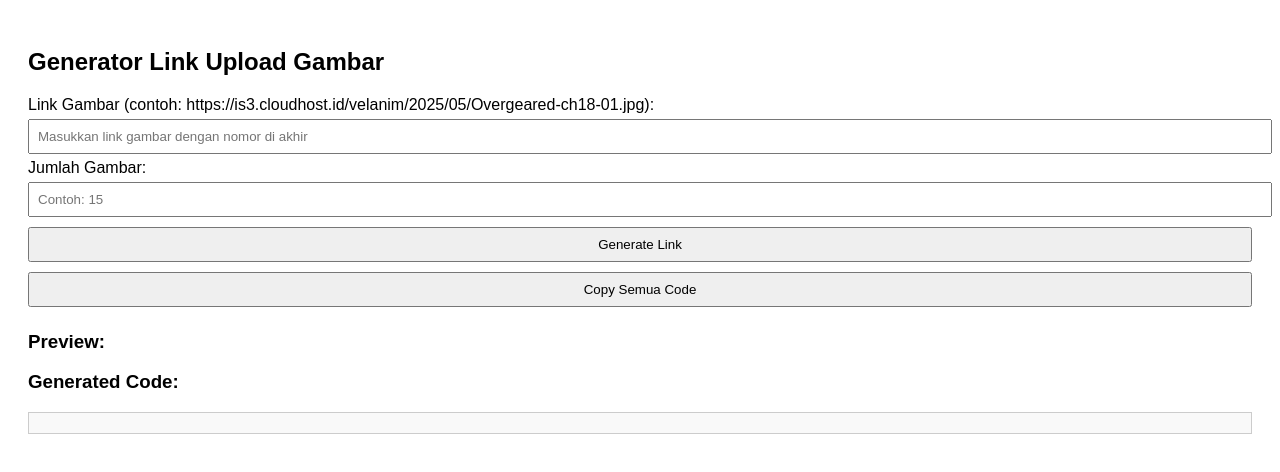
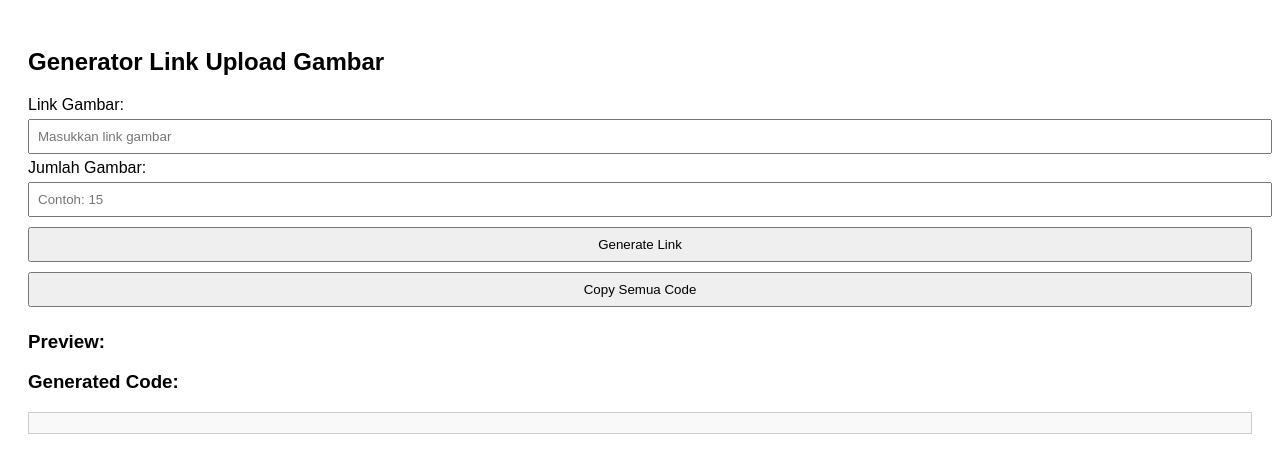
Before and after one commit to nabilahdg/generate_link, a plain HTML site: page generate_link.html in a window 1280 px wide. Drawn offline with Linux system fonts and the light colour scheme.

Commit message:
Update generate_link.html

```diff
--- a/generate_link.html
+++ b/generate_link.html
@@ -29,8 +29,8 @@
 </head>
 <body>
 <h2>Generator Link Upload Gambar</h2>
-<label>Link Gambar (contoh: https://is3.cloudhost.id/velanim/2025/05/Overgeared-ch18-01.jpg):</label>
-<input type="text" id="baseUrl" placeholder="Masukkan link gambar dengan nomor di akhir">
+<label>Link Gambar:</label>
+<input type="text" id="baseUrl" placeholder="Masukkan link gambar">
 <label>Jumlah Gambar:</label>
 <input type="number" id="jumlah" placeholder="Contoh: 15">
 <button onclick="generateLinks()">Generate Link</button>
```
